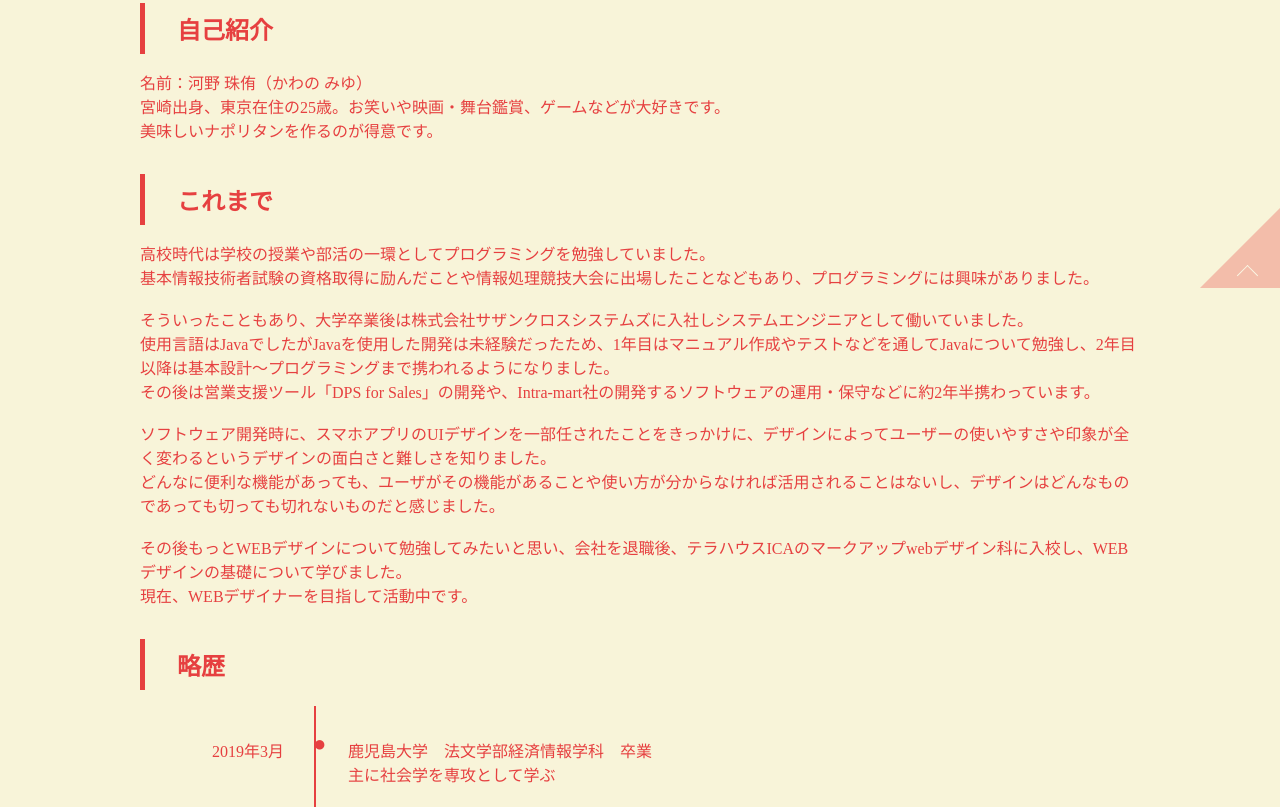
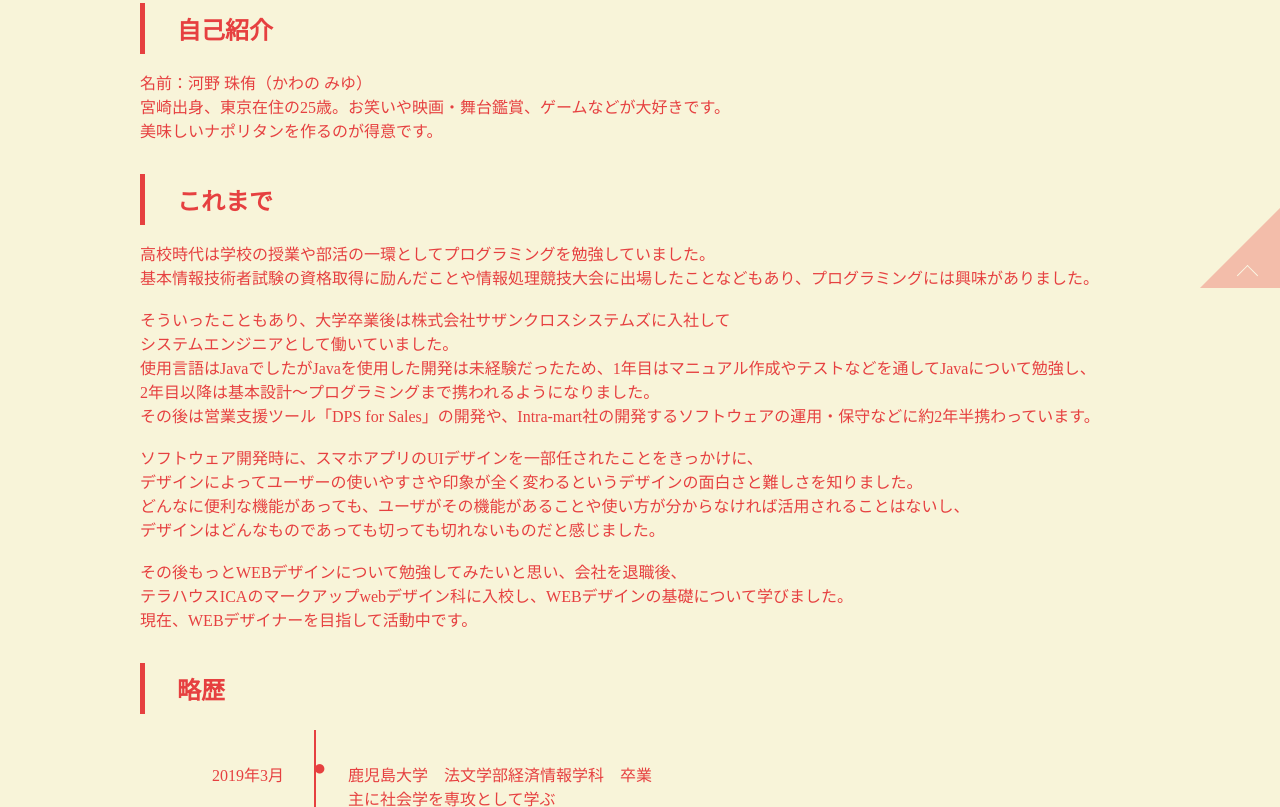
Before and after one commit to mozumozuk/portfolio, a plain HTML site: page profile.html in a window 1280 px wide. Shown: the part 512-1319 px from the top of the page. Drawn offline with Linux system fonts and the light colour scheme.

Commit message:
Update profile.html

```diff
--- a/profile.html
+++ b/profile.html
@@ -47,12 +47,12 @@
     <h2>これまで</h2>
     <p>高校時代は学校の授業や部活の一環としてプログラミングを勉強していました。</p>
     <p>基本情報技術者試験の資格取得に励んだことや情報処理競技大会に出場したことなどもあり、プログラミングには興味がありました。</p><br>
-    <p>そういったこともあり、大学卒業後は株式会社サザンクロスシステムズに入社しシステムエンジニアとして働いていました。</p>
-    <p>使用言語はJavaでしたがJavaを使用した開発は未経験だったため、1年目はマニュアル作成やテストなどを通してJavaについて勉強し、2年目以降は基本設計～プログラミングまで携われるようになりました。</p>
+    <p>そういったこともあり、大学卒業後は株式会社サザンクロスシステムズに入社して<br>システムエンジニアとして働いていました。</p>
+    <p>使用言語はJavaでしたがJavaを使用した開発は未経験だったため、1年目はマニュアル作成やテストなどを通してJavaについて勉強し、<br>2年目以降は基本設計～プログラミングまで携われるようになりました。</p>
     <p>その後は営業支援ツール「DPS for Sales」の開発や、Intra-mart社の開発するソフトウェアの運用・保守などに約2年半携わっています。</p><br>
-    <p>ソフトウェア開発時に、スマホアプリのUIデザインを一部任されたことをきっかけに、デザインによってユーザーの使いやすさや印象が全く変わるというデザインの面白さと難しさを知りました。</p>
-    <p>どんなに便利な機能があっても、ユーザがその機能があることや使い方が分からなければ活用されることはないし、デザインはどんなものであっても切っても切れないものだと感じました。</p><br>
-    <p>その後もっとWEBデザインについて勉強してみたいと思い、会社を退職後、テラハウスICAのマークアップwebデザイン科に入校し、WEBデザインの基礎について学びました。</p>
+    <p>ソフトウェア開発時に、スマホアプリのUIデザインを一部任されたことをきっかけに、<br>デザインによってユーザーの使いやすさや印象が全く変わるというデザインの面白さと難しさを知りました。</p>
+    <p>どんなに便利な機能があっても、ユーザがその機能があることや使い方が分からなければ活用されることはないし、<br>デザインはどんなものであっても切っても切れないものだと感じました。</p><br>
+    <p>その後もっとWEBデザインについて勉強してみたいと思い、会社を退職後、<br>テラハウスICAのマークアップwebデザイン科に入校し、WEBデザインの基礎について学びました。</p>
     <p>現在、WEBデザイナーを目指して活動中です。</p>
     <h2>略歴</h2>
     <div class="chronology">
```
